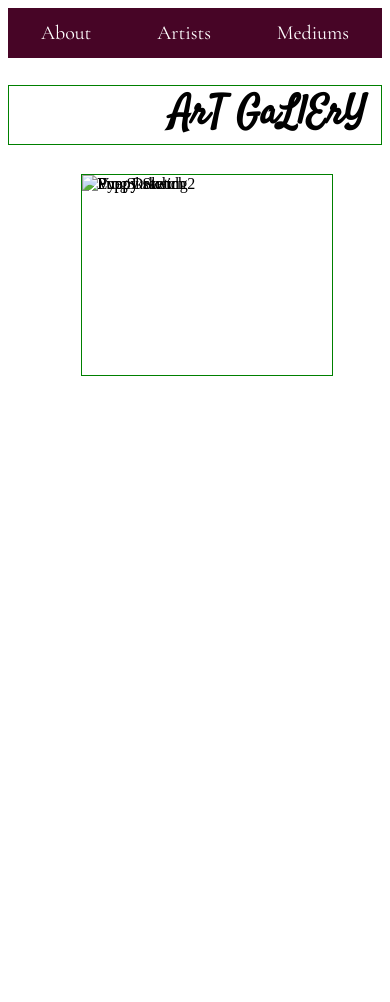
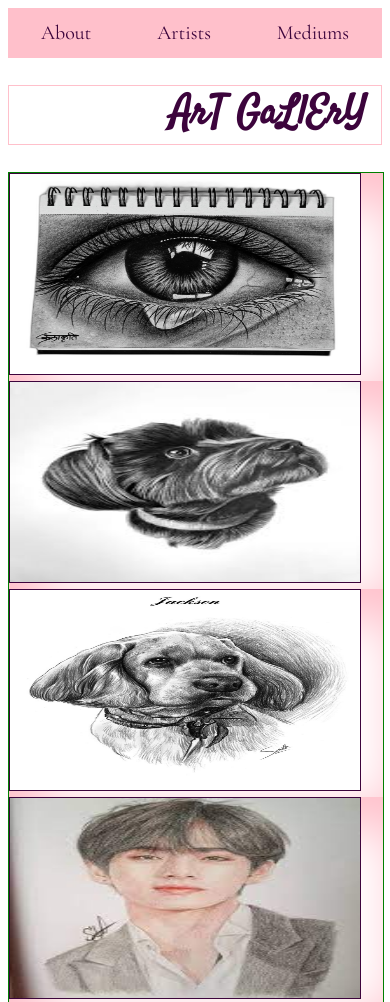
Before and after one commit to gera17-jpg/photoGallery, a plain HTML site: page index.html in a window 390 px wide. Shown: the top 1002 px of the page. Before the commit the page ends 844 px from the top, so only its background shows below. Drawn offline with nearby package versions, Linux system fonts and the light colour scheme.

Commit message:
need to fix the media querry

```diff
--- a/index.html
+++ b/index.html
@@ -19,11 +19,11 @@
         </nav>
         <h1>ArT GaLlErY</h1>
         <div class="pics-c">
-            <img class="q" src="img/1.jpg" alt="Eye Sketch">
-            <img class="w"src="img/2.jpg" alt="Puppy Sketch">
-            <img class="e"src="img/3.jpg" alt="Puppy sketch 2">
-            <img class="r"src="img/4.jpg" alt="V">
-            <img class="t"src="img/5.jpg" alt="Frog Drawing">
+            <div class="pic"><a href=""><img class="q" src="img/1.jpg" alt="Eye Sketch"></a></div>
+            <div class="pic"><a href=""><img class="w"src="img/2.jpg" alt="Puppy Sketch"></a></div>
+            <div class="pic"><a href=""><img class="e"src="img/3.jpg" alt="Puppy sketch 2"></a></div>
+            <div class="pic"><a href=""><img class="r"src="img/4.jpg" alt="V"></a></div>
+            <div class="pic"><a href=""><img class="t"src="img/5.jpg" alt="Frog Drawing"></a></div>
         </div>
     </body>
 </html>
--- a/style.css
+++ b/style.css
@@ -1,5 +1,5 @@
 nav{
-    background-color: rgb(71, 5, 38);
+    background-color: pink;
     display: flex;
     justify-content: space-around;
     height: 50px;
@@ -9,7 +9,7 @@ nav{
 
 a{
     text-decoration: none;
-    color: white;
+    color: rgb(60, 4, 60);
     font-family: "Cormorant Garamond",Arial;
     font-size: 20px;
 }
@@ -18,25 +18,32 @@ h1{
     font-family: Satisfy,Arial;
     font-size: 40px;
     align-self: center;
-    border: 1px solid green;
+    border: 1px solid pink;
     padding-left: 43%;
+    color: rgb(60, 4, 60);
 }
 
 img{
     width: 250px;
-    border: 1px solid green;
+    border: 1px solid rgb(60, 4, 60);
     height: 200px;
+
 }
 
 .pics-c{
+    border: 1px solid green;
     display: grid;
-    grid-template-columns: 5px 5px 5px;
-    grid-template-areas: "a b c"
-                           "d e";
-    grid-gap: 2px;
+    width: 100%;
+    grid-template-columns: repeat(3,1fr);
+    grid-template-areas: "a a b b c c"
+                        "d e";
+    grid-gap: 1px;
+    row-gap: 2px;
+}
 
-    }
-
+.pic{
+    box-shadow: 20px 20px 50px 10px pink inset;
+}
 .q{
     grid-area: a;
 }
@@ -56,3 +63,13 @@ img{
 .t{
     grid-area: e;
 }
+
+@media (max-width:412px) {
+    .pics-c{
+        display: block;
+    }
+
+    img{
+        width: 350px;
+    }
+}
```
Also changed, not shown: img/1.jpg (added), img/2.jpg (added), img/3.jpg (added), img/4.jpg (added), img/5.jpg (added).
